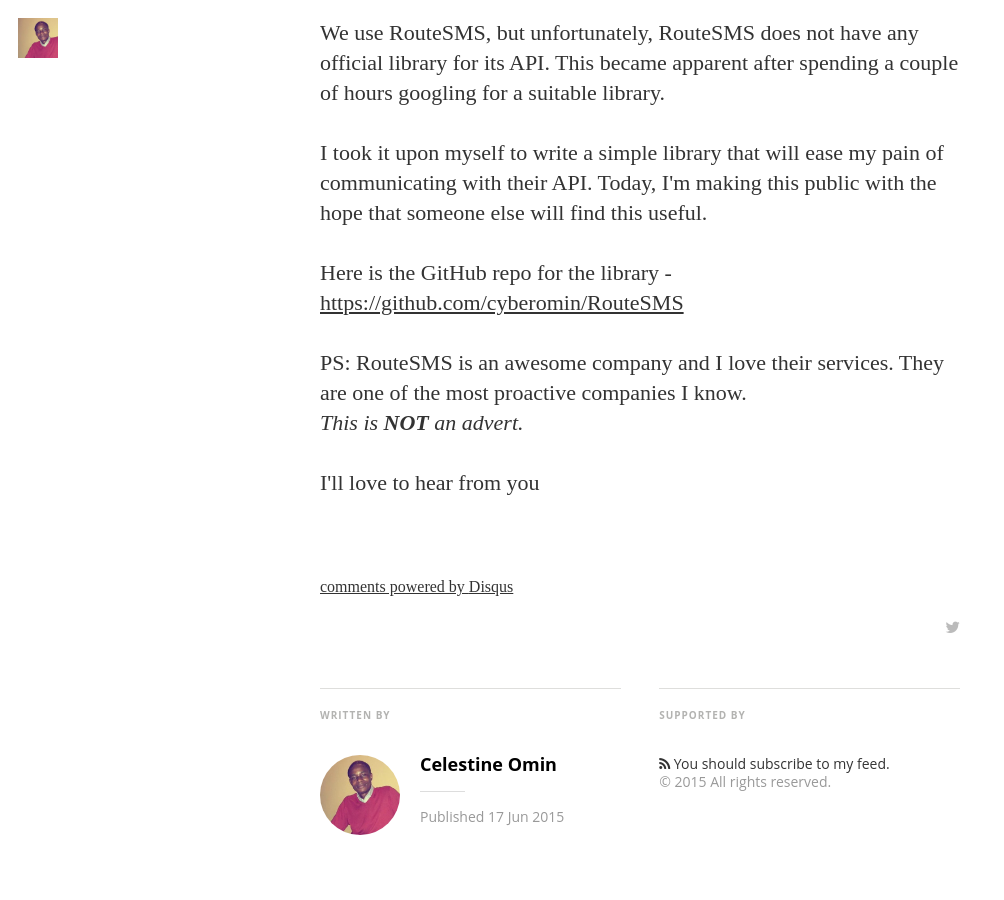
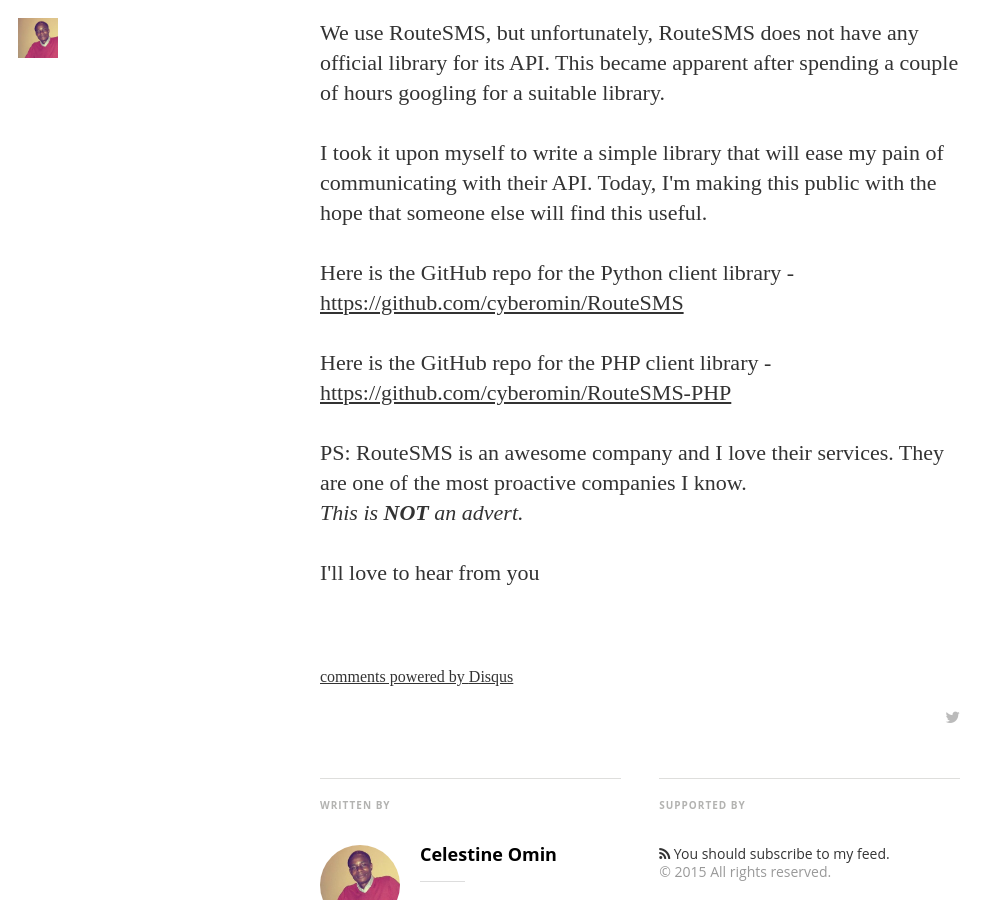
Before and after one commit to cyberomin/cyberomin.github.io, a Jekyll site: the page built from _posts/2015-06-17-route-sms.markdown, in a window 1280 px wide and 900 px high, scrolled down 579 px. Shown: the whole window, without its empty margins (0-1004 px from the left). Built offline with Jekyll 4.4.1, drawn with Linux system fonts in a browser that asks for light colours; nearby versions of some CDN libraries; some web fonts are replaced; library files that are not in the unit come from our copies; Markdown is read by kramdown in place of the engine named in the settings; comment, search, counter and statistics services are not loaded.

Commit message:
Modified RouteSMS to include PHP library

```diff
--- a/_posts/2015-06-17-route-sms.markdown
+++ b/_posts/2015-06-17-route-sms.markdown
@@ -15,8 +15,11 @@
 <p>I took it upon myself to write a simple library that will ease my pain of communicating with their API. Today, I'm making this public with the hope that someone else will find this useful.
 </p>
 
-<p>Here is the GitHub repo for the library - <a href="https://github.com/cyberomin/RouteSMS" target="_blank">
+<p>Here is the GitHub repo for the Python client library - <a href="https://github.com/cyberomin/RouteSMS" target="_blank">
 https://github.com/cyberomin/RouteSMS</a></p>
+
+<p>Here is the GitHub repo for the PHP client library - <a href="https://github.com/cyberomin/RouteSMS-PHP" target="_blank">
+https://github.com/cyberomin/RouteSMS-PHP</a></p>
 
 <p>
 	PS: RouteSMS is an awesome company and I love their services. They are one of the most proactive companies I know.
```
